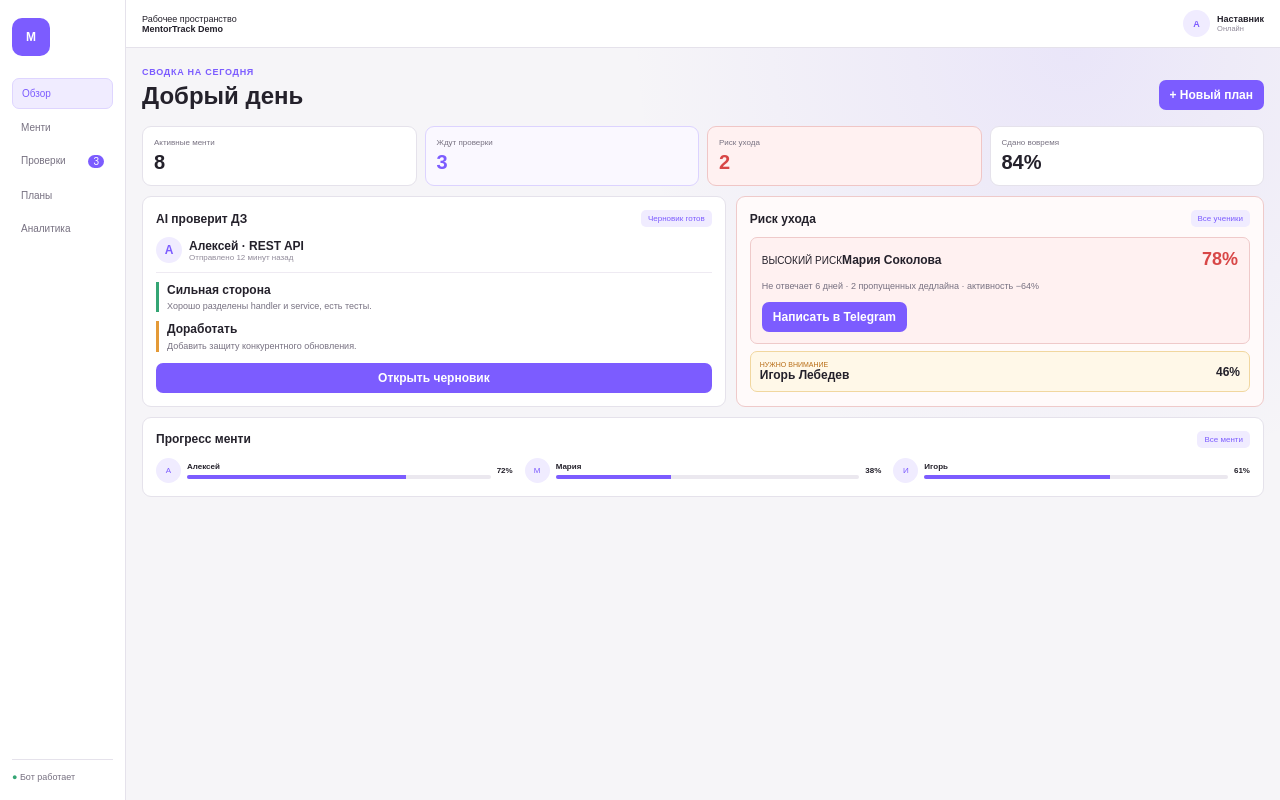
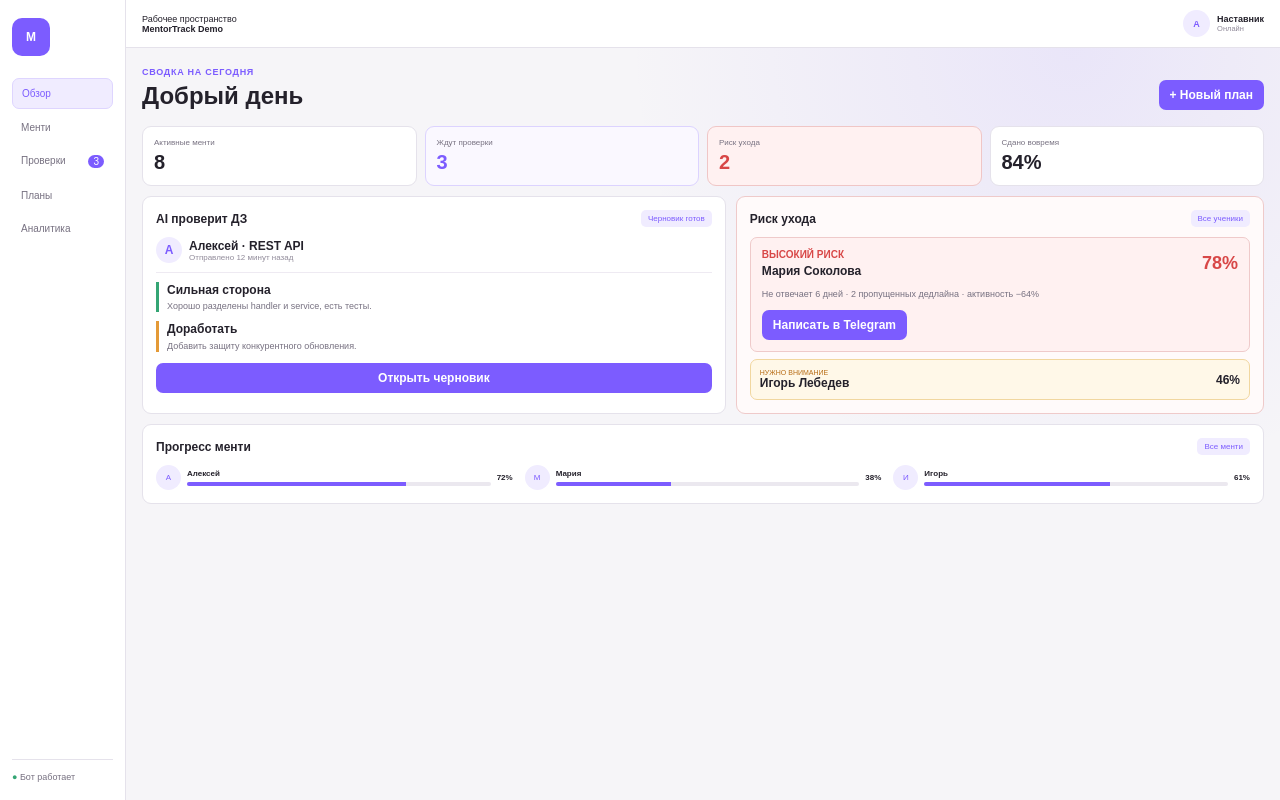
Before and after one commit to antoniisel/mentortrack-pith-landing, a Flask app: page /product-demo in a window 1280 px wide. Run offline with Flask 3, Linux system fonts and the light colour scheme.

Commit message:
fix risk card text spacing

```diff
--- a/templates/product_demo.html
+++ b/templates/product_demo.html
@@ -51,8 +51,8 @@
     .risk { background: #fffafa; border-color: #efcaca; }
     .risk-score { color: #d84747; font-size: 18px; }
     .risk-box { padding: 11px; background: #fff1f1; border: 1px solid #efcaca; border-radius: 7px; }
-    .risk-box > small { color: #d84747; font-weight: 700; }
-    .risk-box > strong { display: block; margin-top: 4px; }
+    .risk-box .section-head span small { display: block; color: #d84747; font-weight: 700; }
+    .risk-box .section-head span strong { display: block; margin-top: 4px; }
     .risk-box p { margin: 7px 0 0; color: #777181; font-size: 9px; line-height: 1.35; }
     .risk-box button { margin-top: 10px; }
     .secondary-risk { display: flex; margin-top: 7px; padding: 9px; align-items: center; justify-content: space-between; background: #fff8e8; border: 1px solid #f1d79f; border-radius: 7px; }
```
